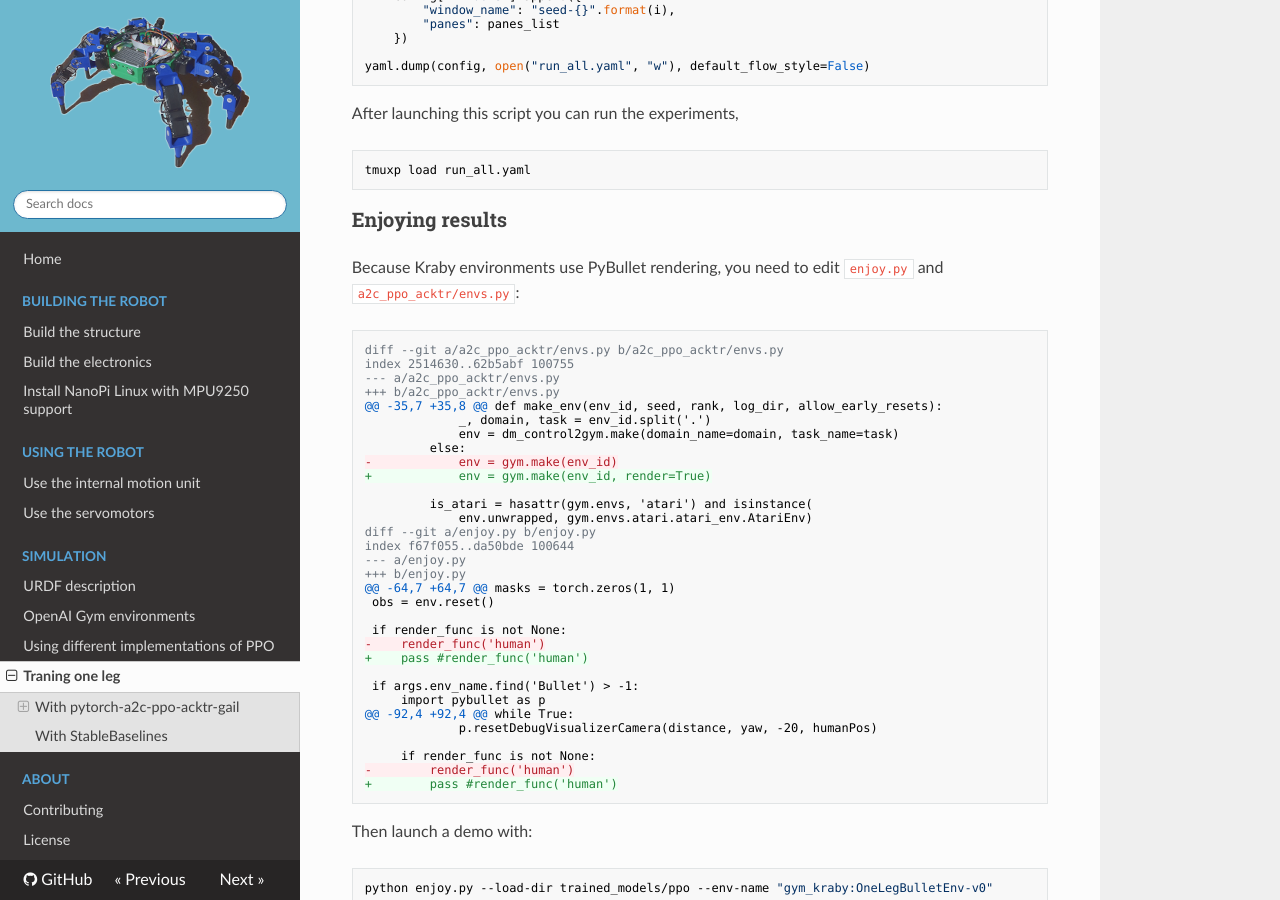
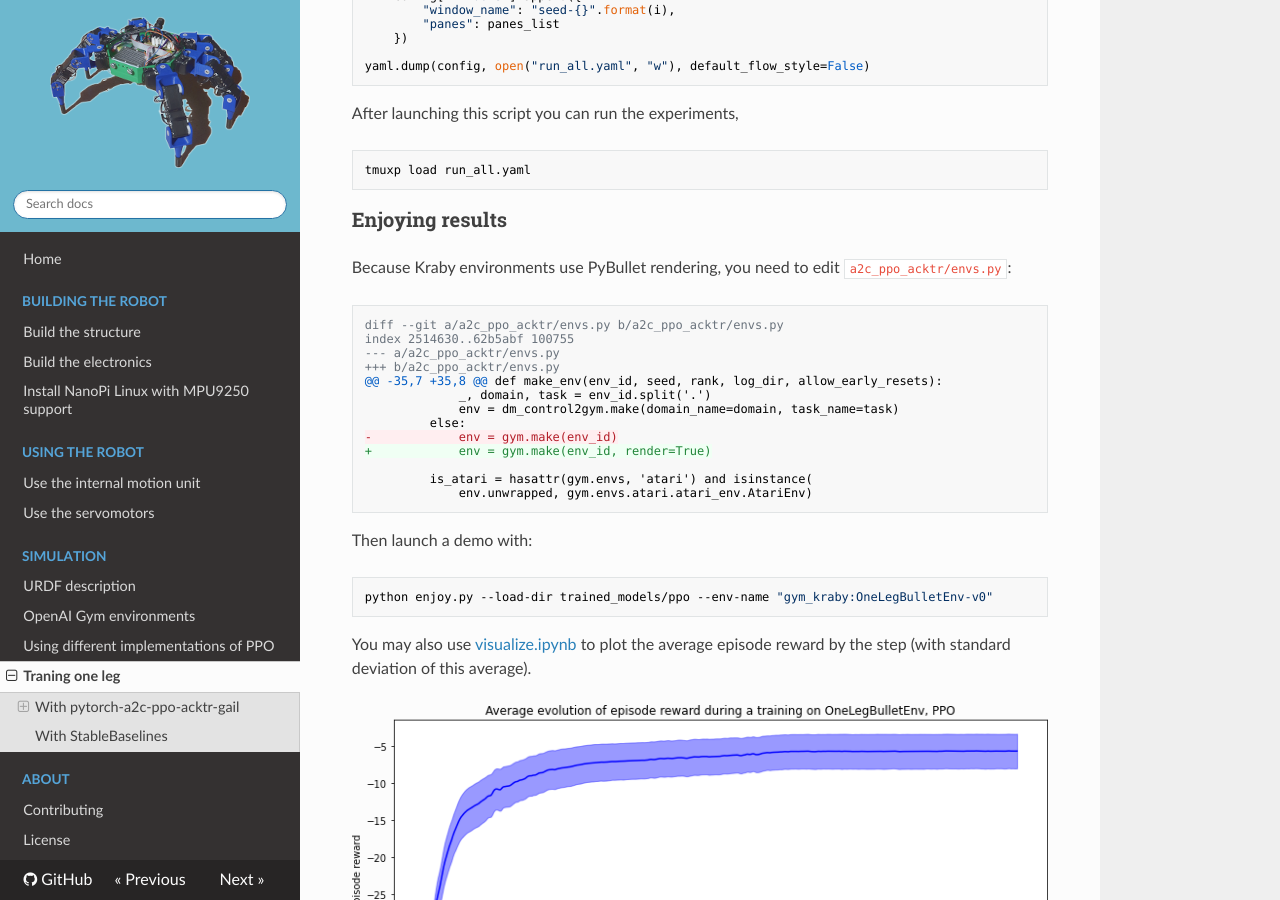
Before and after one commit to erdnaxe/kraby, an MkDocs documentation site: the page built from docs/training_one_leg.md, in a window 1280 px wide and 900 px high, scrolled down 1026 px. Built offline with MkDocs 1.6.1, drawn with Linux system fonts in a browser that asks for light colours; nearby versions of some CDN libraries.

Commit message:
Docs: no more patching of pytorch-a2c-ppo-acktr-gail enjoy.py

````diff
--- a/docs/training_one_leg.md
+++ b/docs/training_one_leg.md
@@ -59,8 +59,8 @@ tmuxp load run_all.yaml
 
 ### Enjoying results
 
-Because Kraby environments use PyBullet rendering, you need to edit `enjoy.py`
-and `a2c_ppo_acktr/envs.py`:
+Because Kraby environments use PyBullet rendering,
+you need to edit `a2c_ppo_acktr/envs.py`:
 
 ```diff
 diff --git a/a2c_ppo_acktr/envs.py b/a2c_ppo_acktr/envs.py
@@ -76,25 +76,6 @@ index 2514630..62b5abf 100755
 
          is_atari = hasattr(gym.envs, 'atari') and isinstance(
              env.unwrapped, gym.envs.atari.atari_env.AtariEnv)
-diff --git a/enjoy.py b/enjoy.py
-index f67f055..da50bde 100644
---- a/enjoy.py
-+++ b/enjoy.py
-@@ -64,7 +64,7 @@ masks = torch.zeros(1, 1)
- obs = env.reset()
-
- if render_func is not None:
--    render_func('human')
-+    pass #render_func('human')
-
- if args.env_name.find('Bullet') > -1:
-     import pybullet as p
-@@ -92,4 +92,4 @@ while True:
-             p.resetDebugVisualizerCamera(distance, yaw, -20, humanPos)
-
-     if render_func is not None:
--        render_func('human')
-+        pass #render_func('human')
 ```
 
 Then launch a demo with:
````
